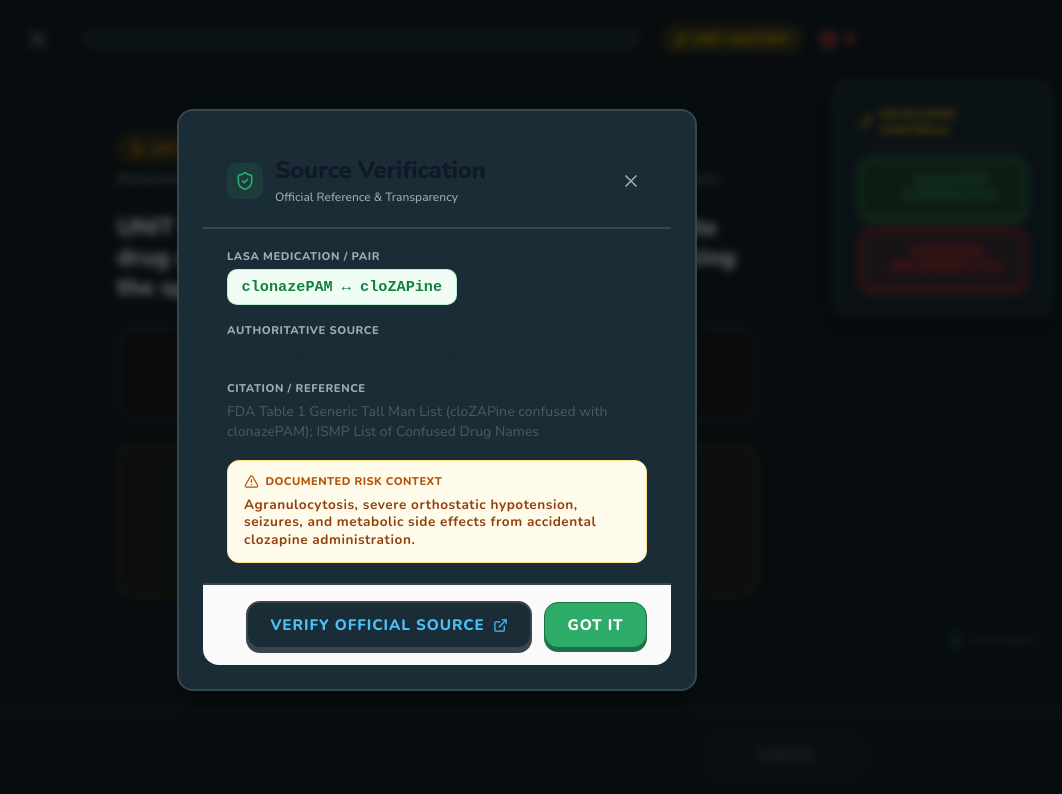
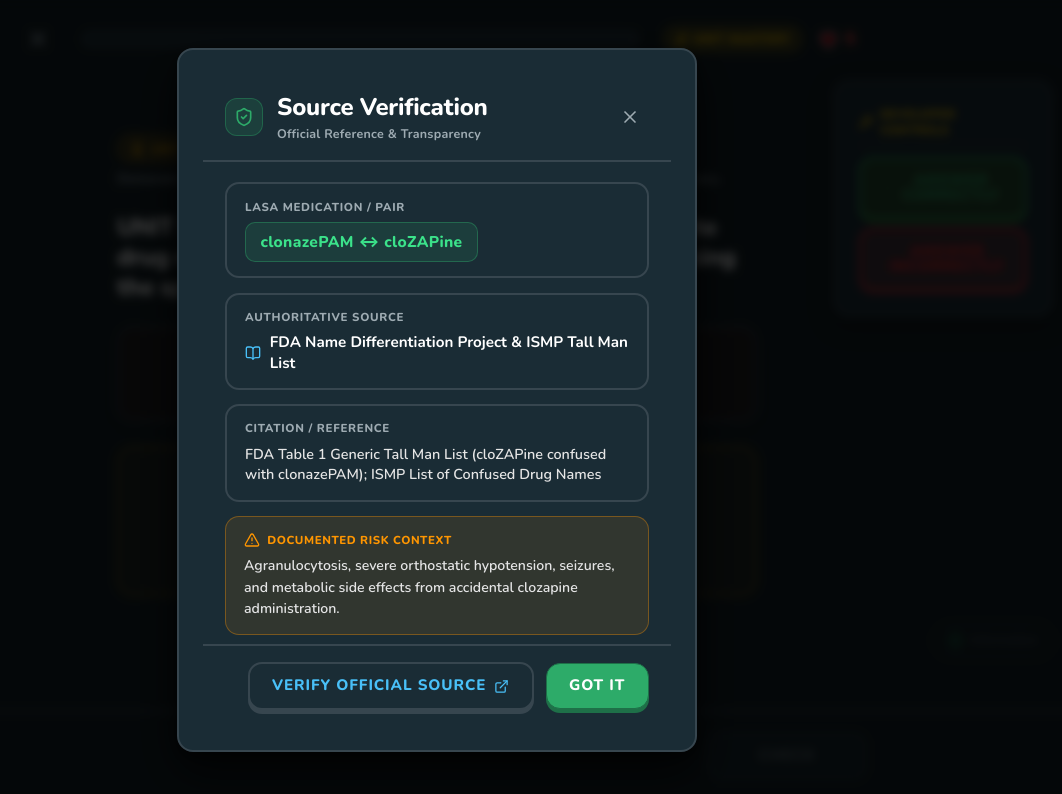
Before and after one commit to rafbradey/duoclonego, a React (Vite) app: page /unit/1/mastery in a window 1280 px wide. Both pictures are taken after a click on the button "Information". Shown: the top 794 px of the page, without its empty margins (203-1265 px from the left). Built offline with nearby package versions, Linux system fonts and the light colour scheme.

Commit message:
fix(ui): overhaul Source Verification modal with high contrast dark theme cards

```diff
--- a/src/components/QuestionCard/QuestionInfoModal.css
+++ b/src/components/QuestionCard/QuestionInfoModal.css
@@ -1,17 +1,23 @@
+/* ==========================================================================
+   QuestionInfoModal.css
+   Authoritative Source & Reference Verification Modal
+   Strictly aligned with Duoclongo's Dark Theme Design System
+   ========================================================================== */
+
 .info-modal-backdrop {
     position: fixed;
     inset: 0;
-    background-color: rgba(0, 0, 0, 0.6);
-    backdrop-filter: blur(4px);
+    background-color: rgba(0, 0, 0, 0.75);
+    backdrop-filter: blur(5px);
     display: flex;
     align-items: center;
     justify-content: center;
-    z-index: 9999;
-    padding: 1rem;
-    animation: fadeInModal 0.18s ease-out;
+    z-index: 250;
+    padding: 1.25rem;
+    animation: fadeInModalBackdrop 0.2s ease-out;
 }
 
-@keyframes fadeInModal {
+@keyframes fadeInModalBackdrop {
     from {
         opacity: 0;
     }
@@ -21,23 +27,23 @@
 }
 
 .info-modal-card {
-    background: var(--bg-card, #ffffff);
-    color: var(--text-primary, #111827);
-    border: 2px solid var(--border-color, #e5e7eb);
-    border-radius: 16px;
+    background-color: var(--bg-page);
+    color: var(--text-white);
+    border: 2px solid var(--border-color);
+    border-radius: 20px;
     width: 100%;
     max-width: 520px;
-    max-height: 90vh;
-    overflow-y: auto;
-    box-shadow: 0 20px 25px -5px rgba(0, 0, 0, 0.2), 0 10px 10px -5px rgba(0, 0, 0, 0.08);
+    max-height: 88vh;
     display: flex;
     flex-direction: column;
-    animation: slideUpModal 0.2s cubic-bezier(0.16, 1, 0.3, 1);
+    overflow: hidden;
+    box-shadow: 0 20px 45px rgba(0, 0, 0, 0.7), 0 4px 12px rgba(0, 0, 0, 0.4);
+    animation: slideUpModalCard 0.22s cubic-bezier(0.16, 1, 0.3, 1);
 }
 
-@keyframes slideUpModal {
+@keyframes slideUpModalCard {
     from {
-        transform: translateY(16px) scale(0.97);
+        transform: translateY(20px) scale(0.97);
         opacity: 0;
     }
     to {
@@ -46,20 +52,23 @@
     }
 }
 
+/* Modal Header */
 .info-modal-header {
     display: flex;
     align-items: center;
-    gap: 0.75rem;
-    padding: 1.25rem 1.5rem;
-    border-bottom: 2px solid var(--border-color, #f3f4f6);
+    gap: 0.85rem;
+    padding: 1.15rem 1.4rem;
+    background-color: var(--bg-surface);
+    border-bottom: 2px solid var(--border-color);
 }
 
 .info-modal-header-icon {
-    width: 36px;
-    height: 36px;
-    border-radius: 10px;
-    background-color: rgba(45, 171, 105, 0.12);
-    color: #2dab69;
+    width: 38px;
+    height: 38px;
+    border-radius: 12px;
+    background-color: rgba(45, 171, 105, 0.15);
+    color: var(--color-primary);
+    border: 1.5px solid rgba(45, 171, 105, 0.35);
     display: flex;
     align-items: center;
     justify-content: center;
@@ -68,178 +77,289 @@
 
 .info-modal-header-text {
     flex: 1;
+    display: flex;
+    flex-direction: column;
+    gap: 0.15rem;
 }
 
 .info-modal-title {
     margin: 0;
-    font-size: 1.125rem;
-    font-weight: 700;
+    font-size: 1.2rem;
+    font-weight: 800;
+    color: var(--text-white);
     line-height: 1.2;
 }
 
 .info-modal-subtitle {
-    font-size: 0.75rem;
-    color: var(--text-muted, #6b7280);
-    font-weight: 500;
+    font-size: 0.78rem;
+    color: var(--text-muted);
+    font-weight: 700;
+    letter-spacing: 0.02em;
 }
 
 .info-modal-close-btn {
+    width: 38px;
+    height: 38px;
+    border-radius: 10px;
     background: transparent;
     border: none;
-    color: var(--text-muted, #6b7280);
+    color: var(--text-muted);
     cursor: pointer;
-    padding: 0.35rem;
-    border-radius: 8px;
     display: flex;
     align-items: center;
     justify-content: center;
-    transition: background-color 0.15s, color 0.15s;
+    transition: background-color 0.15s ease, color 0.15s ease, transform 0.1s ease;
+    flex-shrink: 0;
 }
 
 .info-modal-close-btn:hover {
-    background-color: var(--bg-hover, #f3f4f6);
-    color: var(--text-primary, #111827);
+    background-color: var(--bg-surface-hover);
+    color: var(--text-white);
+    transform: scale(1.05);
 }
 
+.info-modal-close-btn:active {
+    transform: scale(0.95);
+}
+
+/* Modal Body */
 .info-modal-body {
-    padding: 1.25rem 1.5rem;
+    padding: 1.25rem 1.4rem;
     display: flex;
     flex-direction: column;
-    gap: 1.1rem;
+    gap: 0.9rem;
+    overflow-y: auto;
+    scrollbar-width: thin;
+    scrollbar-color: var(--border-color) transparent;
 }
 
-.info-section-item {
+.info-modal-body::-webkit-scrollbar {
+    width: 6px;
+}
+
+.info-modal-body::-webkit-scrollbar-track {
+    background: transparent;
+}
+
+.info-modal-body::-webkit-scrollbar-thumb {
+    background-color: var(--border-color);
+    border-radius: 3px;
+}
+
+/* Elevated Section Cards */
+.info-section-card {
+    background-color: var(--bg-surface);
+    border: 2px solid var(--border-color);
+    border-radius: 14px;
+    padding: 0.9rem 1.1rem;
     display: flex;
     flex-direction: column;
-    gap: 0.35rem;
+    gap: 0.45rem;
 }
 
 .info-section-label {
-    font-size: 0.7rem;
+    font-size: 0.72rem;
     font-weight: 800;
-    letter-spacing: 0.05em;
-    color: var(--text-muted, #9ca3af);
+    letter-spacing: 0.06em;
+    color: var(--text-muted);
     text-transform: uppercase;
 }
 
-.info-section-value {
-    font-size: 0.9375rem;
-    font-weight: 600;
-    color: var(--text-primary, #1f2937);
+/* Medication / Pair Badge */
+.info-pair-badge {
+    background-color: rgba(45, 171, 105, 0.14);
+    color: #3be28a;
+    border: 1.5px solid rgba(45, 171, 105, 0.4);
+    padding: 0.5rem 0.9rem;
+    border-radius: 10px;
+    font-weight: 800;
+    font-size: 0.975rem;
+    display: inline-flex;
+    align-items: center;
+    align-self: flex-start;
+    letter-spacing: 0.02em;
+    word-break: break-word;
+}
+
+/* Authoritative Source */
+.info-source-value {
     display: flex;
     align-items: center;
-    gap: 0.5rem;
+    gap: 0.55rem;
+    color: var(--text-white);
+    font-weight: 700;
+    font-size: 0.95rem;
+    line-height: 1.35;
 }
 
-.info-pair-badge {
-    background: var(--bg-subtle, #f0fdf4);
-    color: #15803d;
-    padding: 0.5rem 0.85rem;
-    border-radius: 10px;
-    font-weight: 700;
-    font-family: monospace;
-    font-size: 0.95rem;
-    border: 1px solid rgba(34, 197, 94, 0.25);
-    display: inline-block;
-    align-self: flex-start;
+.info-inline-icon {
+    color: var(--color-secondary);
+    flex-shrink: 0;
 }
 
-.info-citation-text {
-    font-weight: 500;
-    font-size: 0.875rem;
-    color: var(--text-secondary, #4b5563);
-    line-height: 1.45;
+.info-source-name {
+    color: var(--text-white);
+    font-weight: 700;
 }
 
-.info-risk-box {
-    background: #fffbeb;
-    border: 1px solid #fde68a;
-    border-radius: 12px;
-    padding: 0.85rem 1rem;
-    gap: 0.4rem;
+/* Citation / Reference */
+.info-citation-text {
+    color: var(--text-light);
+    font-weight: 600;
+    font-size: 0.9rem;
+    line-height: 1.45;
+    word-break: break-word;
+}
+
+/* Documented Risk Context Box */
+.info-risk-card {
+    background-color: rgba(255, 150, 0, 0.1);
+    border: 1.5px solid rgba(255, 150, 0, 0.35);
+    border-radius: 14px;
+    padding: 0.95rem 1.1rem;
+    gap: 0.45rem;
 }
 
 .info-risk-header {
     display: flex;
     align-items: center;
-    gap: 0.4rem;
-    color: #b45309;
+    gap: 0.45rem;
+    color: var(--color-accent);
+}
+
+.info-risk-icon {
+    color: var(--color-accent);
+    flex-shrink: 0;
 }
 
 .info-risk-label {
-    font-size: 0.7rem;
+    font-size: 0.72rem;
     font-weight: 800;
-    letter-spacing: 0.04em;
+    letter-spacing: 0.05em;
     text-transform: uppercase;
+    color: var(--color-accent);
 }
 
 .info-risk-text {
     margin: 0;
-    color: #92400e;
-    font-size: 0.84rem;
-    line-height: 1.45;
+    color: var(--text-light);
+    font-size: 0.88rem;
+    font-weight: 600;
+    line-height: 1.5;
 }
 
+/* Modal Footer */
 .info-modal-footer {
     display: flex;
     align-items: center;
     justify-content: flex-end;
     gap: 0.75rem;
-    padding: 1rem 1.5rem;
-    border-top: 2px solid var(--border-color, #f3f4f6);
-    background: var(--bg-card-subtle, #fafafa);
-    border-bottom-left-radius: 16px;
-    border-bottom-right-radius: 16px;
+    padding: 1rem 1.4rem;
+    background-color: var(--bg-surface);
+    border-top: 2px solid var(--border-color);
 }
 
 .info-verify-link {
     display: inline-flex;
     align-items: center;
-    gap: 0.45rem;
-    font-size: 0.8125rem;
+    justify-content: center;
+    gap: 0.5rem;
+    font-size: 0.825rem;
+    font-weight: 800;
     text-decoration: none;
-    padding: 0.55rem 0.95rem;
-    word-break: break-all;
+    padding: 0.65rem 1.1rem;
+    border-radius: 12px;
+    background-color: var(--color-secondary);
+    color: var(--text-white);
+    border: 1px solid var(--color-secondary-shadow);
+    box-shadow: 0 3px var(--color-secondary-shadow);
+    transition: filter 0.15s ease, transform 0.1s ease, box-shadow 0.1s ease;
+    white-space: nowrap;
+}
+
+.info-verify-link:hover {
+    filter: brightness(1.08);
+}
+
+.info-verify-link:active {
+    transform: translateY(2px);
+    box-shadow: 0 1px var(--color-secondary-shadow);
 }
 
 .info-done-btn {
-    font-size: 0.8125rem;
-    padding: 0.55rem 1.25rem;
+    font-size: 0.825rem;
+    font-weight: 800;
+    padding: 0.65rem 1.35rem;
+    border-radius: 12px;
+    background-color: var(--color-primary);
+    color: var(--text-white);
+    border: 1px solid var(--color-primary-shadow);
+    box-shadow: 0 3px var(--color-primary-shadow);
+    transition: filter 0.15s ease, transform 0.1s ease, box-shadow 0.1s ease;
 }
 
-@media (max-width: 480px) {
+.info-done-btn:hover {
+    filter: brightness(1.08);
+}
+
+.info-done-btn:active {
+    transform: translateY(2px);
+    box-shadow: 0 1px var(--color-primary-shadow);
+}
+
+/* Mobile Responsiveness */
+@media (max-width: 520px) {
+    .info-modal-backdrop {
+        padding: 0.75rem;
+    }
+
     .info-modal-card {
-        border-radius: 14px;
+        border-radius: 16px;
         max-height: 88vh;
     }
 
     .info-modal-header {
-        padding: 0.9rem 1rem;
-        gap: 0.6rem;
+        padding: 0.95rem 1.1rem;
+        gap: 0.65rem;
     }
 
-    .info-modal-close-btn {
-        width: 44px;
-        height: 44px;
+    .info-modal-header-icon {
+        width: 34px;
+        height: 34px;
+    }
+
+    .info-modal-title {
+        font-size: 1.1rem;
     }
 
     .info-modal-body {
-        padding: 1rem;
-        gap: 0.85rem;
+        padding: 0.95rem 1.1rem;
+        gap: 0.75rem;
+    }
+
+    .info-section-card {
+        padding: 0.8rem 0.95rem;
+    }
+
+    .info-pair-badge {
+        align-self: stretch;
+        justify-content: center;
+        text-align: center;
     }
 
     .info-modal-footer {
         flex-direction: column-reverse;
         align-items: stretch;
-        padding: 0.85rem 1rem;
-        gap: 0.5rem;
+        padding: 0.85rem 1.1rem;
+        gap: 0.6rem;
     }
 
     .info-verify-link,
     .info-done-btn {
         width: 100%;
+        min-height: 44px;
         justify-content: center;
-        min-height: 42px;
         text-align: center;
+        font-size: 0.875rem;
     }
 }
--- a/src/components/QuestionCard/QuestionInfoModal.jsx
+++ b/src/components/QuestionCard/QuestionInfoModal.jsx
@@ -45,35 +45,39 @@ function QuestionInfoModal({ question, onClose }) {
                 </header>
 
                 <div className="info-modal-body">
-                    <div className="info-section-item">
-                        <span className="info-section-label">LASA MEDICATION / PAIR</span>
-                        <div className="info-section-value info-pair-badge">
+                    {/* LASA Medication / Pair Card */}
+                    <div className="info-section-card">
+                        <span className="info-section-label">LASA Medication / Pair</span>
+                        <div className="info-pair-badge">
                             {pairTitle}
                         </div>
                     </div>
 
-                    <div className="info-section-item">
-                        <span className="info-section-label">AUTHORITATIVE SOURCE</span>
-                        <div className="info-section-value">
-                            <BookOpen size={15} className="info-inline-icon" />
-                            <span>{sourceName}</span>
+                    {/* Authoritative Source Card */}
+                    <div className="info-section-card">
+                        <span className="info-section-label">Authoritative Source</span>
+                        <div className="info-source-value">
+                            <BookOpen size={16} className="info-inline-icon" />
+                            <span className="info-source-name">{sourceName}</span>
                         </div>
                     </div>
 
-                    <div className="info-section-item">
-                        <span className="info-section-label">CITATION / REFERENCE</span>
-                        <div className="info-section-value info-citation-text">
+                    {/* Citation / Reference Card */}
+                    <div className="info-section-card">
+                        <span className="info-section-label">Citation / Reference</span>
+                        <div className="info-citation-text">
                             {citation}
                         </div>
                     </div>
 
+                    {/* Documented Risk Context Card */}
                     {riskSummary && (
-                        <div className="info-section-item info-risk-box">
+                        <div className="info-section-card info-risk-card">
                             <div className="info-risk-header">
-                                <AlertTriangle size={15} className="info-risk-icon" />
-                                <span className="info-risk-label">DOCUMENTED RISK CONTEXT</span>
+                                <AlertTriangle size={16} className="info-risk-icon" />
+                                <span className="info-risk-label">Documented Risk Context</span>
                             </div>
-                            <p className="info-risk-text body-text-sm">
+                            <p className="info-risk-text">
                                 {riskSummary}
                             </p>
                         </div>
```
